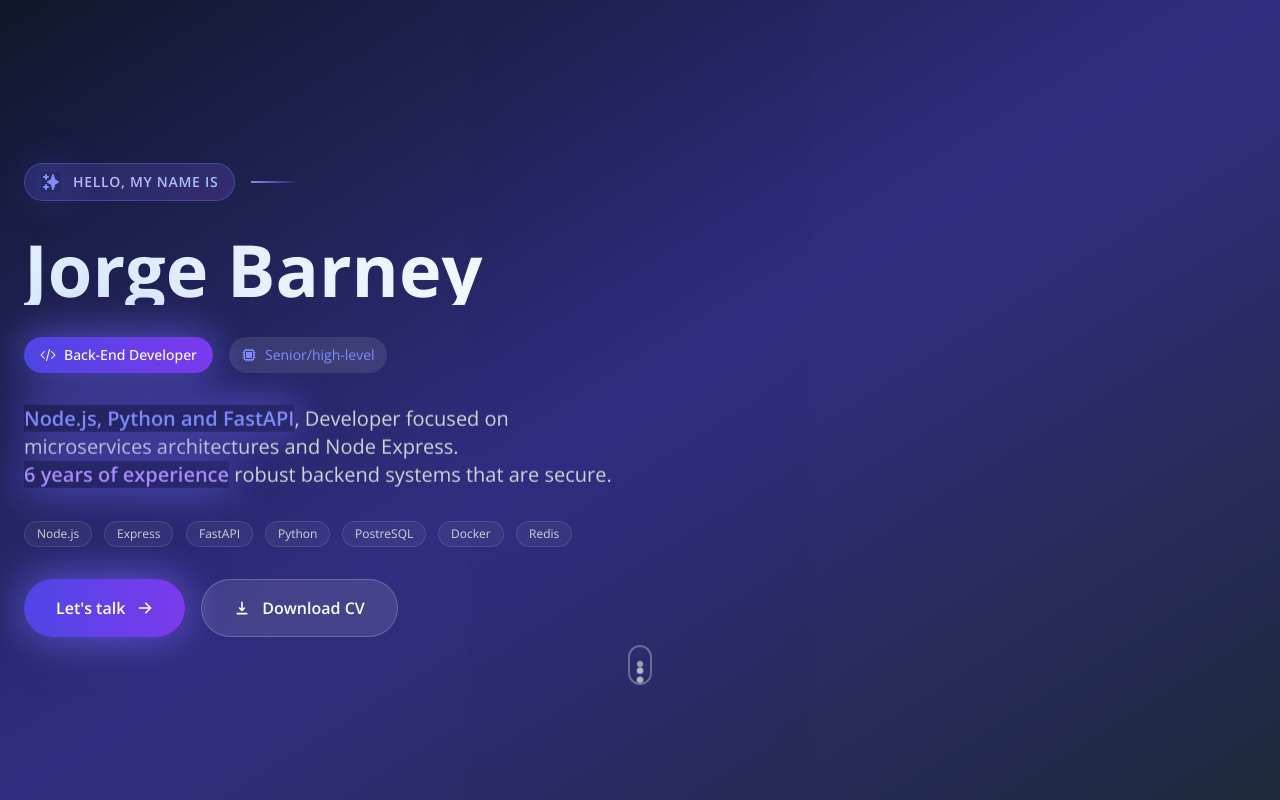
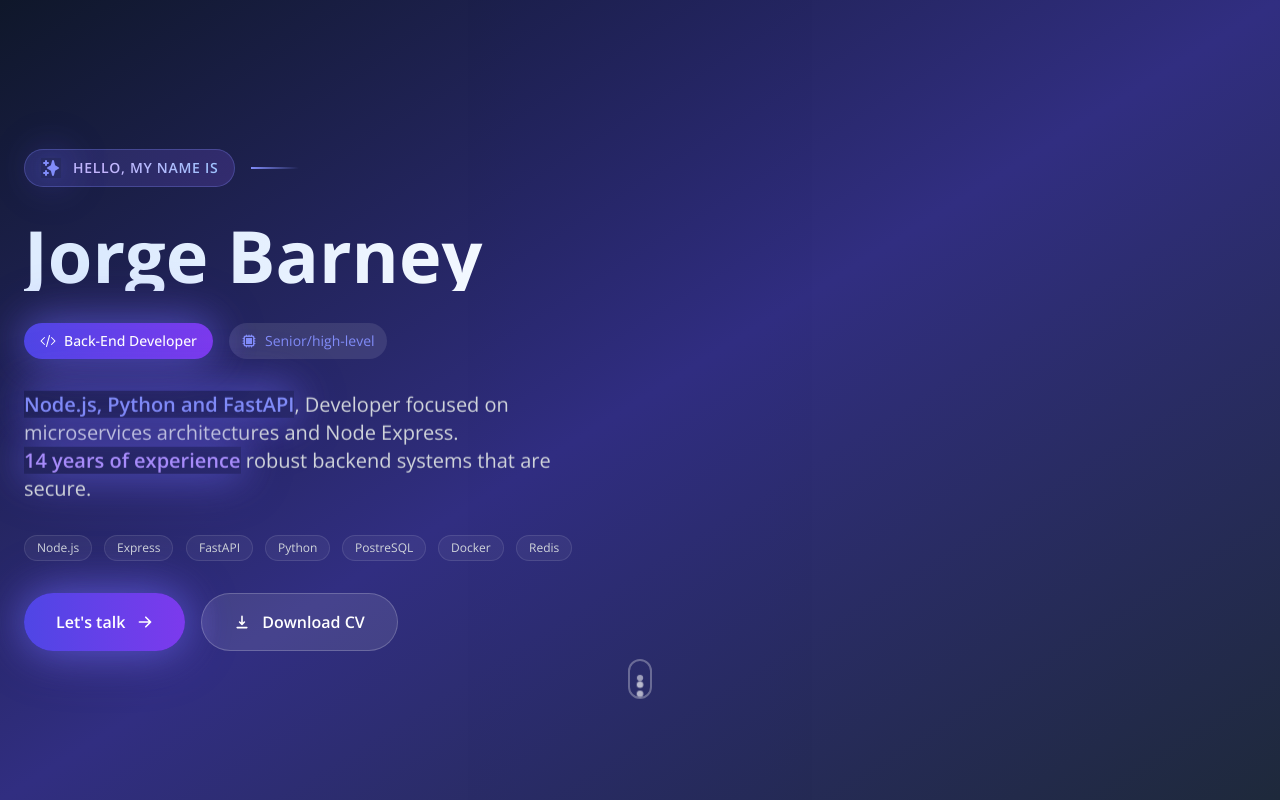
Before and after one commit to Jorge-database/my_portfolio, a React (Vite) app: page / in a window 1280 px wide. Shown: the top 800 px of the page. Built offline with nearby package versions, Linux system fonts and the light colour scheme.

Commit message:
Update Hero.tsx

```diff
--- a/src/components/Hero.tsx
+++ b/src/components/Hero.tsx
@@ -58,7 +58,7 @@ export function Hero() {
               Developer{' '}
               focused on microservices architectures and Node Express.{' '}
               <span className="text-violet-400 font-semibold animate-glow-pulse whitespace-nowrap">
-                6 years of experience
+                14 years of experience
               </span>{' '}
               robust backend systems that are secure.
             </p>
```
